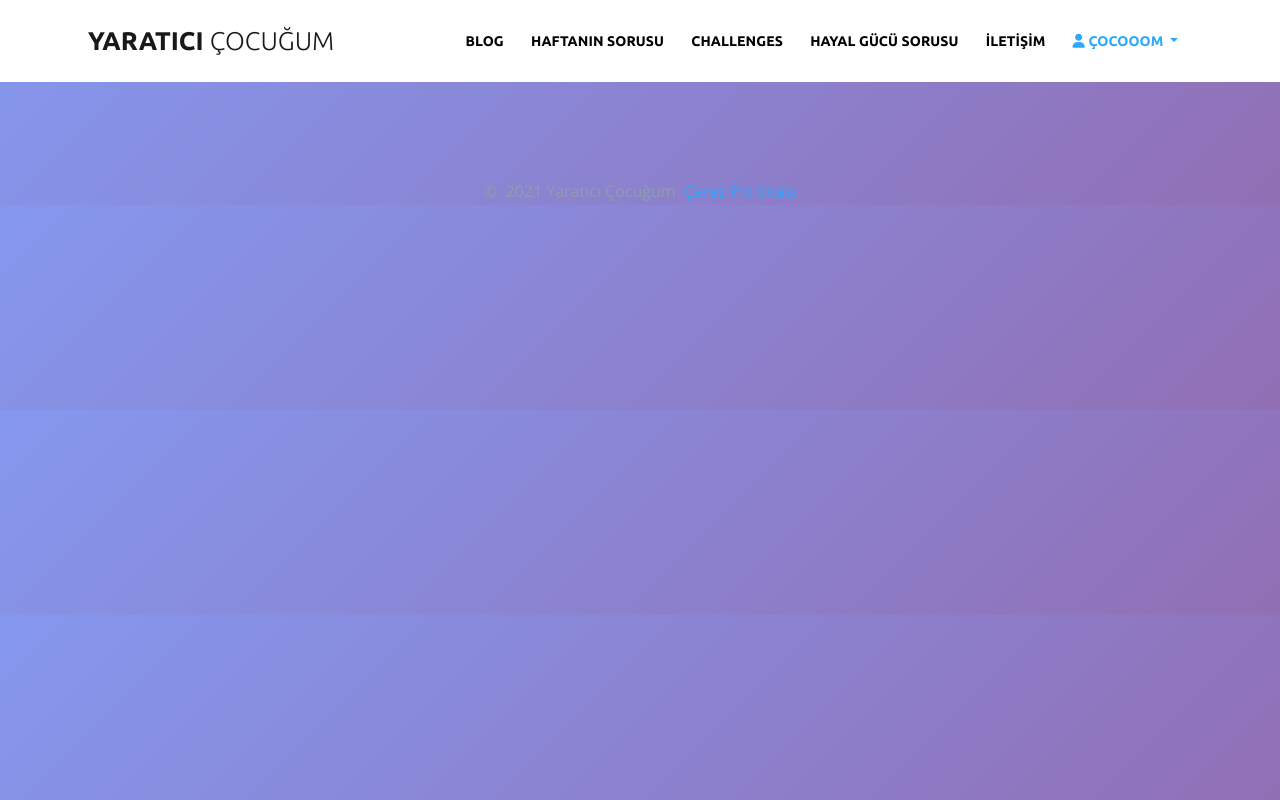
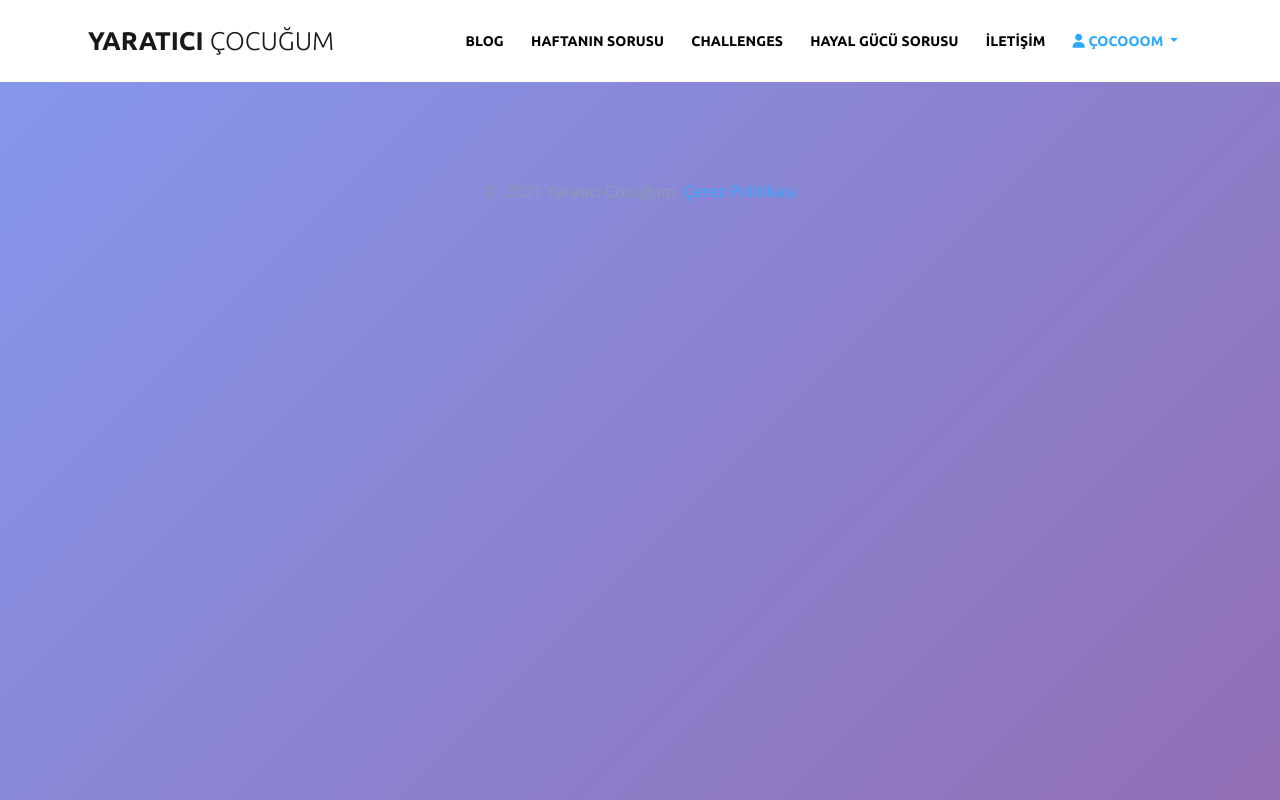
Before and after one commit to erdem-durmaz/Y.C., a Django app: page /gamification/ in a window 1280 px wide. Run offline with Django 3.2, Linux system fonts and the light colour scheme; data that the repository does not hold is empty; some libraries are stand-ins or nearby versions.

Commit message:
minor fixes

```diff
--- a/mysite/courses/static/gamification/css/cards.css
+++ b/mysite/courses/static/gamification/css/cards.css
@@ -148,6 +148,17 @@
     }
 
     /*     General overwrite     */
+
+    html {
+
+        background-repeat:no-repeat;
+        min-height: 100%;
+        min-width: 1024px;
+
+        width: 100%;
+        height: auto;
+      }
+
     body {
         font-family: 'Open Sans', sans-serif;
         background: linear-gradient(135deg, rgba(102, 126, 234, 0.8) 0%, rgba(118, 75, 162, 0.8) 100%);
--- a/mysite/templates/yaratici/hayalgucu.html
+++ b/mysite/templates/yaratici/hayalgucu.html
@@ -165,7 +165,7 @@
           <div class="col-lg-5  mx-auto pt-3">
             <div
               style="border-radius: 30px;height:400px; width:400px; background-image: url('{{question.photo.url}}'); background-position: center center; background-size: cover;"
-              class="card card-with-border mt-4" data-background="image" data-src="">
+              class="card card-with-border mt-4 mx-auto" data-background="image" data-src="">
               <a href="{{question.photo.url}}" class="stretched-link" data-lightbox="image-1" data-title="{{question.message}}">
 
               </a>
@@ -178,7 +178,7 @@
                 <img src="{{question.user.profile.profile_pic.url}}"
                   class="rounded-circle border" alt="{{image.user.profile.profile_pic.url}}" width="80" height="80">
                 <div class="ml-3">
-                  <h2 class=" ml-3 pt-2"><small><strong>{{question.title}}</strong></small></h2>
+                  <h3 class=" ml-3 pt-2"><small><strong>{{question.title}}</strong></small></h3>
 
                 </div>
               </div>
@@ -188,7 +188,7 @@
           </div>
           <div class="col-lg-7 mt-3 pt-3 bord">
             <div class="ml-3">
-                <h2 class="mb-3"><small><strong>{{question.message|safe}}</strong></small></h2>
+                <p class="mb-3">{{question.message|safe}}</p>
                 <!-- comment form -->
 
             <div class=" comments ">
```
Also changed, not shown: mysite/templates/gamification/show_challenge.html (+10 -0 lines), mysite/media/imaginequestion_img/yaratici-cocugum-2.jpg (added).
